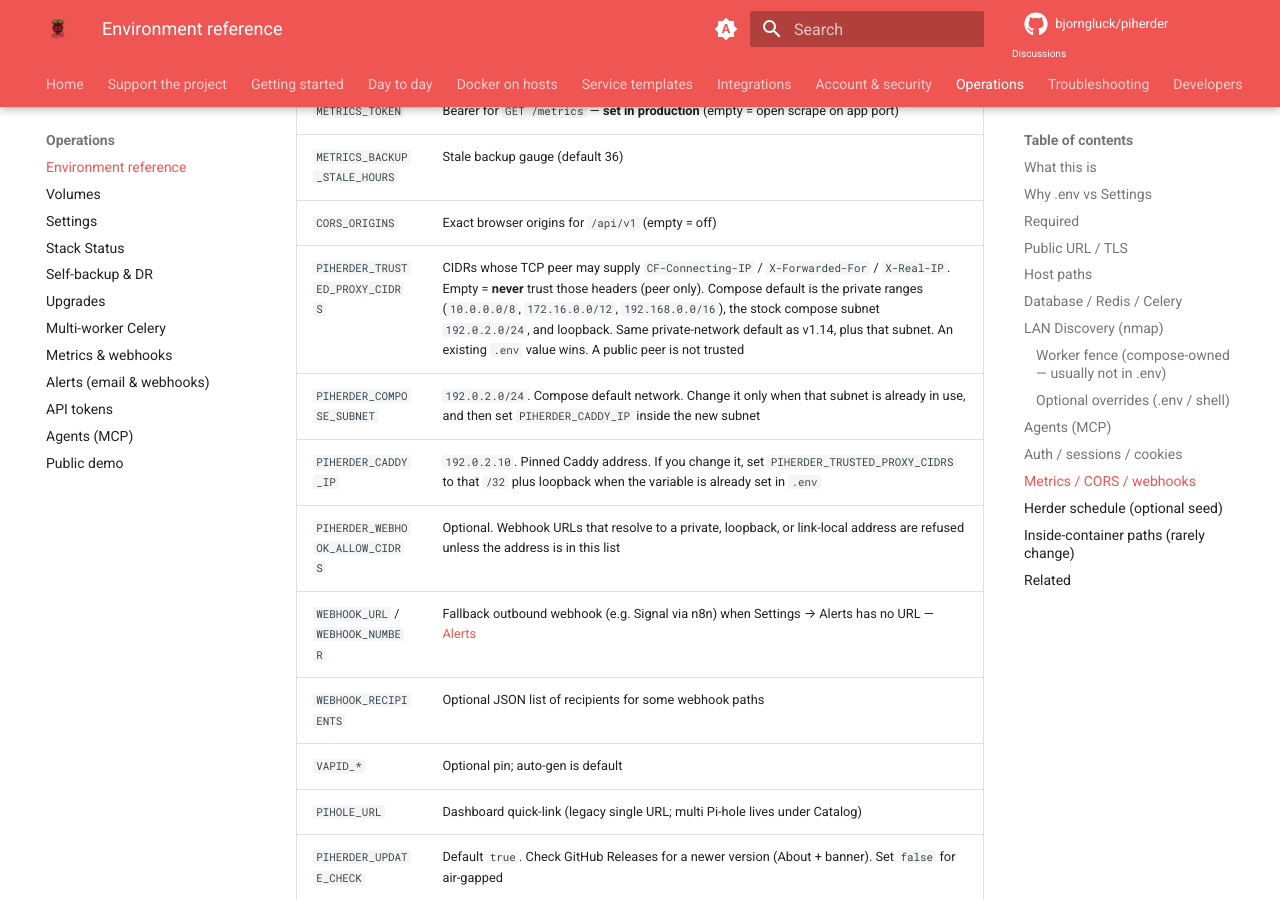
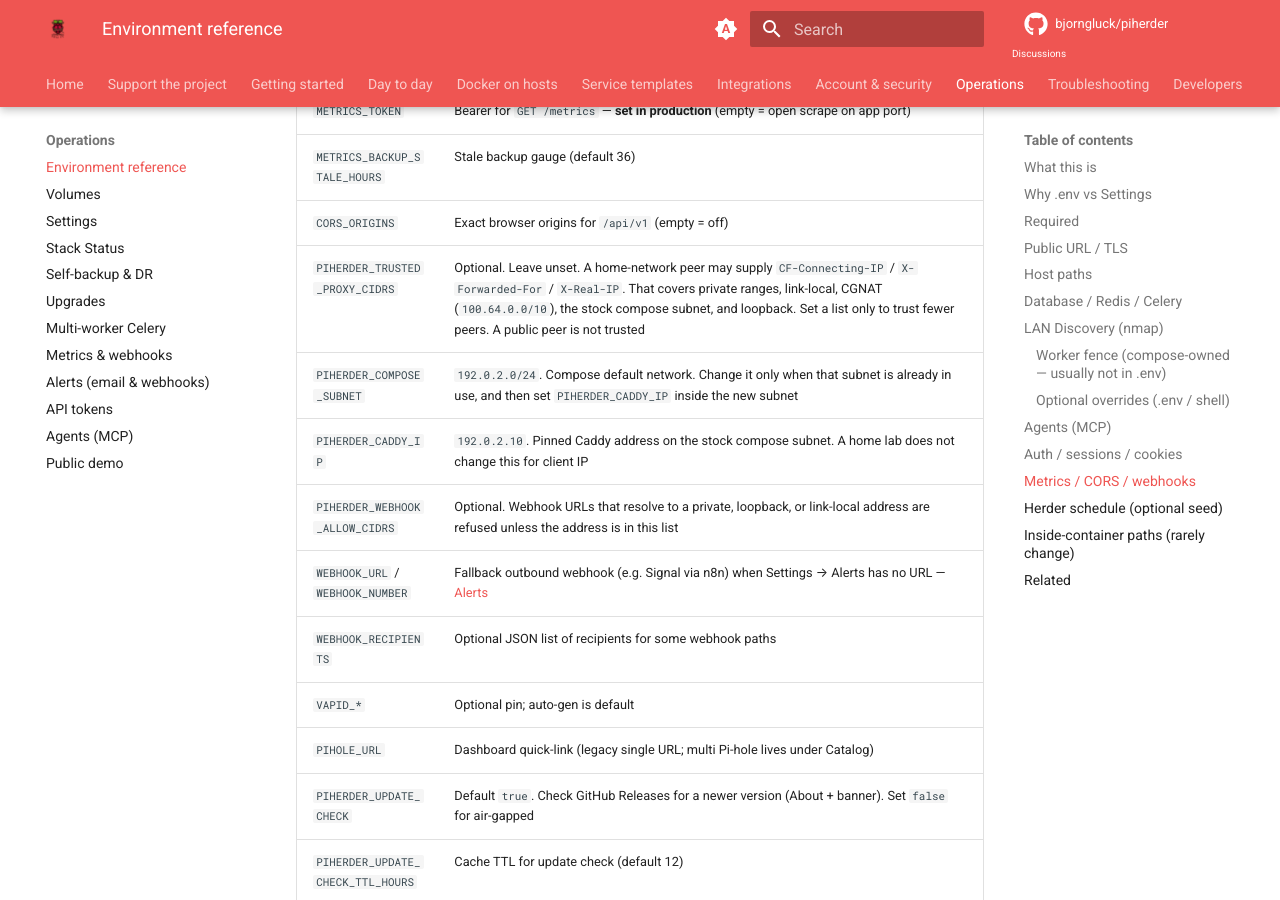
Before and after one commit to bjorngluck/piherder, an MkDocs documentation site: the page built from wiki/operations/env-reference.md, in a window 1280 px wide and 900 px high, scrolled down 7484 px. Built offline with MkDocs 1.6.1 and Material for MkDocs 9.7.7, drawn with Linux system fonts in a browser that asks for light colours; comment, search, counter and statistics services are not loaded.

Commit message:
fix: trust a home-network proxy unless the operator narrows it
An unset trusted-proxy value trusts private, link-local, CGNAT, loopback, and the stock compose subnet. A public peer is not trusted. Set the variable only to trust fewer peers.

```diff
--- a/docker-compose.yml
+++ b/docker-compose.yml
@@ -31,9 +31,8 @@
   METRICS_TOKEN: ${METRICS_TOKEN:-}
   METRICS_BACKUP_STALE_HOURS: ${METRICS_BACKUP_STALE_HOURS:-36}
   CORS_ORIGINS: ${CORS_ORIGINS:-}
-  # Trust XFF/CF from peers on the same networks as the app. This is the
-  # v1.14 default, plus the stock compose subnet. An existing .env value wins.
-  PIHERDER_TRUSTED_PROXY_CIDRS: ${PIHERDER_TRUSTED_PROXY_CIDRS:-10.0.0.0/8,172.16.0.0/12,192.168.0.0/16,192.0.2.0/24,127.0.0.1/32,::1/128}
+  # Home-network peers. Leave this unset in .env. Set it only to narrow trust.
+  PIHERDER_TRUSTED_PROXY_CIDRS: ${PIHERDER_TRUSTED_PROXY_CIDRS:-10.0.0.0/8,172.16.0.0/12,192.168.0.0/16,169.254.0.0/16,100.64.0.0/10,192.0.2.0/24,127.0.0.0/8,::1/128,fc00::/7,fe80::/10}
   PIHERDER_SERVER_LOCK_TTL: ${PIHERDER_SERVER_LOCK_TTL:-7200}
   PIHERDER_NMAP_VULN_ROOT: ${PIHERDER_NMAP_VULN_ROOT:-/var/lib/piherder/nmap-vuln}
   # Web SSH console — default off. Timeouts / concurrency / bind live in Settings.
--- a/wiki/operations/env-reference.md
+++ b/wiki/operations/env-reference.md
@@ -159,9 +159,9 @@
 | `METRICS_TOKEN` | Bearer for `GET /metrics` — **set in production** (empty = open scrape on app port) |
 | `METRICS_BACKUP_STALE_HOURS` | Stale backup gauge (default 36) |
 | `CORS_ORIGINS` | Exact browser origins for `/api/v1` (empty = off) |
-| `PIHERDER_TRUSTED_PROXY_CIDRS` | CIDRs whose TCP peer may supply `CF-Connecting-IP` / `X-Forwarded-For` / `X-Real-IP`. Empty = **never** trust those headers (peer only). Compose default is the private ranges (`10.0.0.0/8`, `172.16.0.0/12`, `192.168.0.0/16`), the stock compose subnet `192.0.2.0/24`, and loopback. Same private-network default as v1.14, plus that subnet. An existing `.env` value wins. A public peer is not trusted |
+| `PIHERDER_TRUSTED_PROXY_CIDRS` | Optional. Leave unset. A home-network peer may supply `CF-Connecting-IP` / `X-Forwarded-For` / `X-Real-IP`. That covers private ranges, link-local, CGNAT (`100.64.0.0/10`), the stock compose subnet, and loopback. Set a list only to trust fewer peers. A public peer is not trusted |
 | `PIHERDER_COMPOSE_SUBNET` | `192.0.2.0/24`. Compose default network. Change it only when that subnet is already in use, and then set `PIHERDER_CADDY_IP` inside the new subnet |
-| `PIHERDER_CADDY_IP` | `192.0.2.10`. Pinned Caddy address. If you change it, set `PIHERDER_TRUSTED_PROXY_CIDRS` to that `/32` plus loopback when the variable is already set in `.env` |
+| `PIHERDER_CADDY_IP` | `192.0.2.10`. Pinned Caddy address on the stock compose subnet. A home lab does not change this for client IP |
 | `PIHERDER_WEBHOOK_ALLOW_CIDRS` | Optional. Webhook URLs that resolve to a private, loopback, or link-local address are refused unless the address is in this list |
 | `WEBHOOK_URL` / `WEBHOOK_NUMBER` | Fallback outbound webhook (e.g. Signal via n8n) when Settings → Alerts has no URL — [Alerts](alerts-email-webhooks.md) |
 | `WEBHOOK_RECIPIENTS` | Optional JSON list of recipients for some webhook paths |
```
Also changed, not shown: docs/RELEASE_v1.15.0.md (+2 -2 lines), wiki/operations/upgrades.md (+1 -1 lines), 5 other files.
